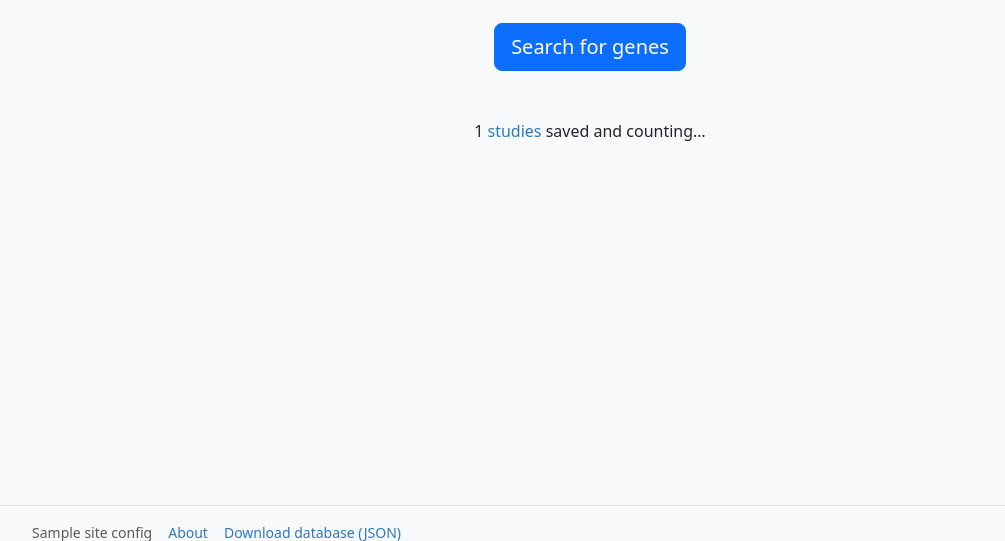
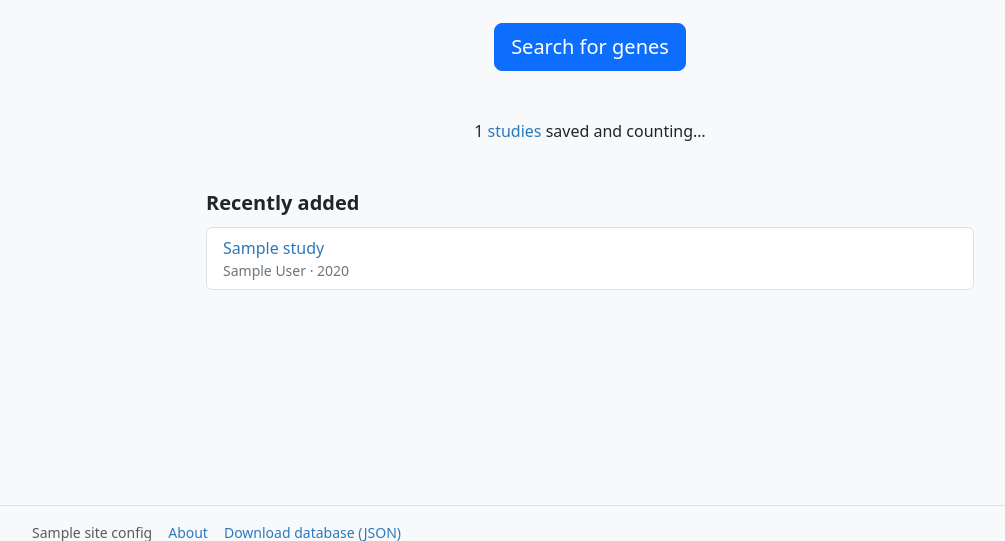
Before and after one commit to ruvilonix/sick-genes, a Django app: template sickgenes/templates/sickgenes/home.html in a window 1280 px wide. Shown: the part 241-782 px from the top of the page, without its empty margins (50-1055 px from the left). Run offline with Django 5.2, Linux system fonts and the light colour scheme; the template is opened without the code that fills it: most values are stand-ins (such as "Sample title", 1, 10 or a date in 2020); some libraries are stand-ins or nearby versions.

Commit message:
List recently added studies on the home page
Shows the five most recently added published, current studies that have
gene findings, with authors and year, under the search button.

Co-Authored-By: Claude Opus 5.5 <noreply@anthropic.com>

```diff
--- a/sickgenes/static/sickgenes/main.css
+++ b/sickgenes/static/sickgenes/main.css
@@ -165,3 +165,8 @@ footer a:hover {
 .study-note > :last-child {
     margin-bottom: 0;
 }
+
+/* Home page: recently added studies */
+.recent-studies {
+    max-width: 48rem;
+}
--- a/sickgenes/templates/sickgenes/home.html
+++ b/sickgenes/templates/sickgenes/home.html
@@ -13,4 +13,20 @@
     <p class="mt-5 mb-0">{{ study_count }} <a href="{% url 'sickgenes:study_list' %}">studies</a> saved and counting…</p>
 </div>
 
+{% if recent_studies %}
+    <section class="recent-studies mx-auto">
+        <h2 class="section-title mt-0">Recently added</h2>
+        <ul class="list-group">
+            {% for study in recent_studies %}
+                <li class="list-group-item">
+                    <a href="{{ study.get_absolute_url }}">{{ study.title }}</a>
+                    <div class="small text-secondary">
+                        {{ study.short_authors }}{% if study.short_authors and study.publication_year %} · {% endif %}{{ study.publication_year|default:"" }}
+                    </div>
+                </li>
+            {% endfor %}
+        </ul>
+    </section>
+{% endif %}
+
 {% endblock %}
```
Also changed, not shown: sickgenes/tests/tests.py (+14 -0 lines), sickgenes/views/views.py (+7 -2 lines).
